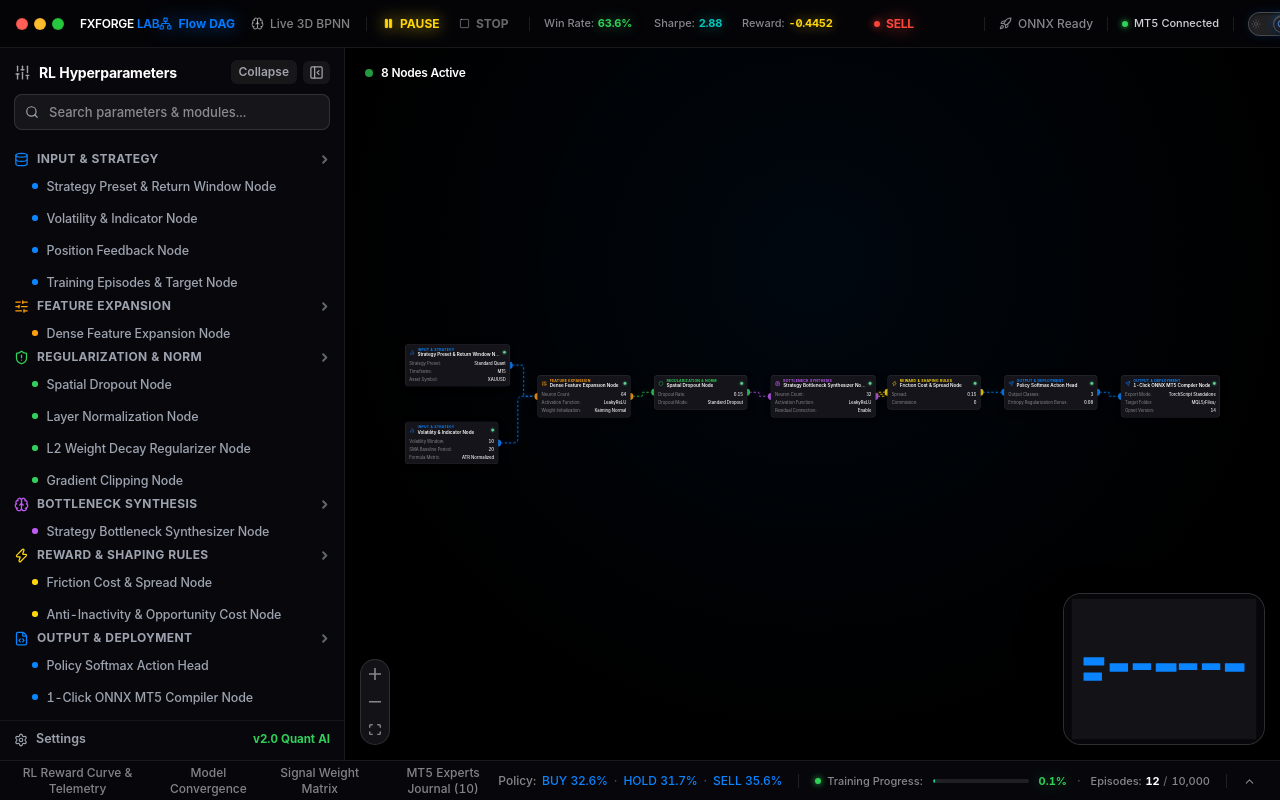
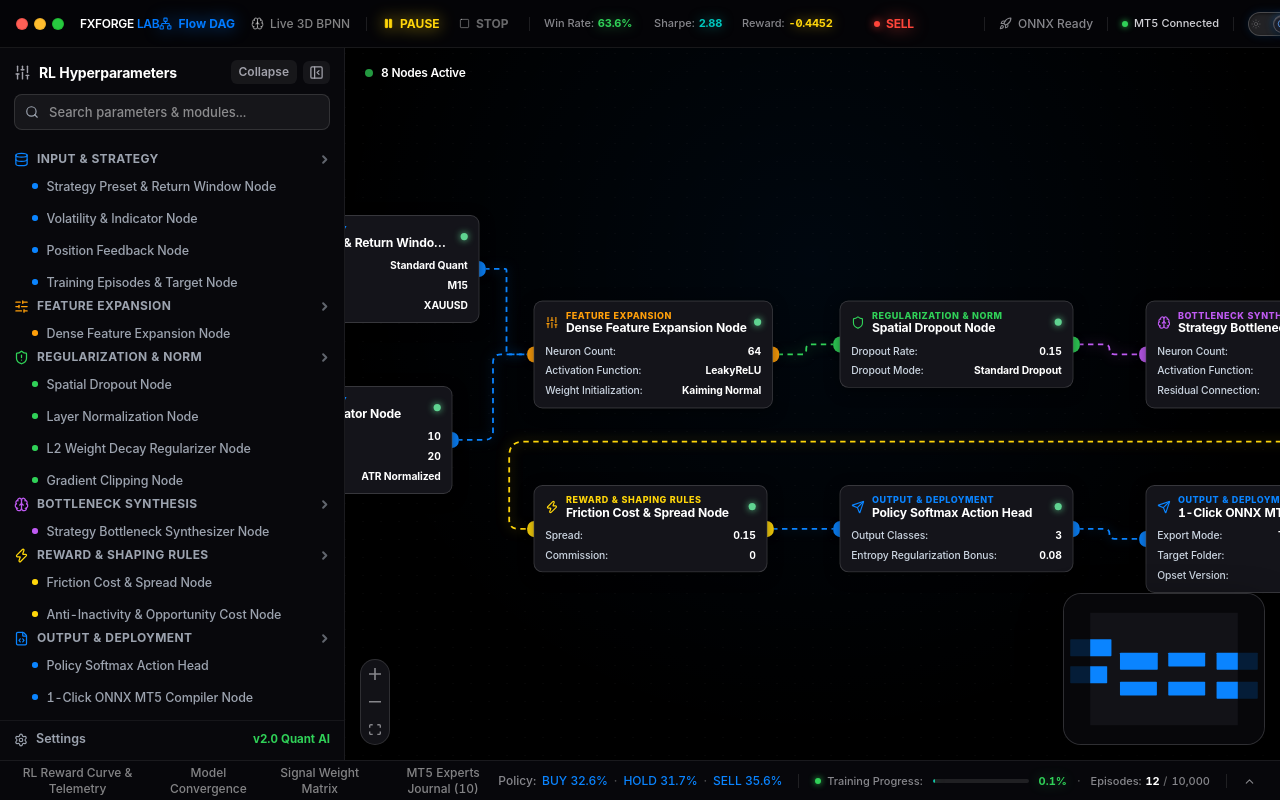
Before and after one commit to superman-owner/AI-RL-BPNN, a React (Vite) app: page / in a window 1280 px wide. Built offline with nearby package versions, Linux system fonts and the light colour scheme.

Commit message:
fix(typography): Optimize node layout into 2-Tier pipeline, boost font sizes & contrast, and enforce subpixel font rendering for 1080p sharp legibility

```diff
--- a/src/components/Flow/FlowCanvasView.tsx
+++ b/src/components/Flow/FlowCanvasView.tsx
@@ -29,7 +29,7 @@ const INITIAL_NODES: Node[] = [
   {
     id: 'node-1',
     type: 'nodeCard',
-    position: { x: 40, y: 80 },
+    position: { x: 50, y: 50 },
     data: {
       nodeType: 'strategy_preset_return',
       preset: 'Standard Quant',
@@ -42,7 +42,7 @@ const INITIAL_NODES: Node[] = [
   {
     id: 'node-2',
     type: 'nodeCard',
-    position: { x: 40, y: 280 },
+    position: { x: 50, y: 240 },
     data: {
       nodeType: 'volatility_indicator',
       vol_window: 10,
@@ -54,7 +54,7 @@ const INITIAL_NODES: Node[] = [
   {
     id: 'node-3',
     type: 'nodeCard',
-    position: { x: 380, y: 160 },
+    position: { x: 400, y: 145 },
     data: {
       nodeType: 'fc1_dense_expansion',
       units: '64',
@@ -67,7 +67,7 @@ const INITIAL_NODES: Node[] = [
   {
     id: 'node-4',
     type: 'nodeCard',
-    position: { x: 680, y: 160 },
+    position: { x: 740, y: 145 },
     data: {
       nodeType: 'spatial_dropout',
       rate: 0.15,
@@ -78,7 +78,7 @@ const INITIAL_NODES: Node[] = [
   {
     id: 'node-5',
     type: 'nodeCard',
-    position: { x: 980, y: 160 },
+    position: { x: 1080, y: 145 },
     data: {
       nodeType: 'fc2_bottleneck_synthesizer',
       units: '32',
@@ -90,7 +90,7 @@ const INITIAL_NODES: Node[] = [
   {
     id: 'node-6',
     type: 'nodeCard',
-    position: { x: 1280, y: 160 },
+    position: { x: 400, y: 350 },
     data: {
       nodeType: 'friction_spread_cost',
       spread_pip: 0.15,
@@ -101,7 +101,7 @@ const INITIAL_NODES: Node[] = [
   {
     id: 'node-7',
     type: 'nodeCard',
-    position: { x: 1580, y: 160 },
+    position: { x: 740, y: 350 },
     data: {
       nodeType: 'fc3_policy_action_head',
       classes: '3',
@@ -112,7 +112,7 @@ const INITIAL_NODES: Node[] = [
   {
     id: 'node-8',
     type: 'nodeCard',
-    position: { x: 1880, y: 160 },
+    position: { x: 1080, y: 350 },
     data: {
       nodeType: 'onnx_mt5_compiler',
       export_mode: 'TorchScript Standalone',
@@ -1343,10 +1343,10 @@ const FlowContent: React.FC = () => {
         selectionOnDrag={true}
         selectionMode={SelectionMode.Partial}
         panOnDrag={[1, 2]}
-        minZoom={0.3}
-        maxZoom={1.6}
+        minZoom={0.4}
+        maxZoom={1.8}
         fitView
-        fitViewOptions={{ padding: 0.15 }}
+        fitViewOptions={{ padding: 0.18, minZoom: 0.9, maxZoom: 1.15 }}
         proOptions={{ hideAttribution: true }}
       >
         <Background
--- a/src/components/nodes/NodeCard.tsx
+++ b/src/components/nodes/NodeCard.tsx
@@ -54,16 +54,16 @@ export default function NodeCard({ data, selected }: { data: any; selected?: boo
   return (
     <div
       style={{
-        minWidth: 240,
-        maxWidth: 270,
+        minWidth: 260,
+        maxWidth: 290,
         position: 'relative',
         background: isLight ? '#ffffff' : '#14141a',
-        opacity: executionMode === 'off' ? 0.55 : (isConnected ? 1 : 0.8),
+        opacity: executionMode === 'off' ? 0.55 : (isConnected ? 1 : 0.85),
         border: selected
           ? `1.5px solid ${accent}`
           : (isConnected
-            ? (isLight ? '1px solid rgba(0,0,0,0.1)' : '1px solid rgba(255,255,255,0.12)')
-            : (isLight ? '1px solid rgba(0,0,0,0.05)' : '1px solid rgba(255,255,255,0.06)')),
+            ? (isLight ? '1px solid rgba(0,0,0,0.12)' : '1px solid rgba(255,255,255,0.15)')
+            : (isLight ? '1px solid rgba(0,0,0,0.06)' : '1px solid rgba(255,255,255,0.08)')),
         borderRadius: '10px',
         boxShadow: selected
           ? (isLight ? `0 0 0 1px ${accent}, 0 8px 24px rgba(0,0,0,0.12)` : `0 0 0 1px ${accent}, 0 8px 24px rgba(0,0,0,0.6)`)
@@ -71,6 +71,7 @@ export default function NodeCard({ data, selected }: { data: any; selected?: boo
         fontFamily: '-apple-system, BlinkMacSystemFont, "SF Pro Text", "SF Pro Display", system-ui, -apple-system, sans-serif',
         WebkitFontSmoothing: 'antialiased',
         MozOsxFontSmoothing: 'grayscale',
+        textRendering: 'optimizeLegibility',
         transition: 'border 0.15s ease, box-shadow 0.15s ease, opacity 0.15s ease, background 0.15s ease',
       }}
     >
@@ -81,22 +82,22 @@ export default function NodeCard({ data, selected }: { data: any; selected?: boo
           style={{
             display: 'flex',
             alignItems: 'center',
-            gap: 7,
-            padding: '8px 10px 4px 10px',
+            gap: 8,
+            padding: '9px 12px 5px 12px',
             background: 'transparent',
             borderBottom: 'none',
             borderTopLeftRadius: '9px',
             borderTopRightRadius: '9px',
           }}
         >
-          <GroupIcon size={14} color={isConnected ? accent : (isLight ? '#6e6e73' : '#86868b')} />
+          <GroupIcon size={15} color={isConnected ? accent : (isLight ? '#475569' : '#94a3b8')} />
           <div style={{ flex: 1, minWidth: 0 }}>
             <div
               style={{
-                fontSize: 9,
-                fontWeight: 700,
+                fontSize: 10,
+                fontWeight: 800,
                 letterSpacing: '0.06em',
-                color: isConnected ? accent : (isLight ? '#6e6e73' : '#86868b'),
+                color: isConnected ? accent : (isLight ? '#475569' : '#94a3b8'),
                 textTransform: 'uppercase',
                 lineHeight: 1.2,
                 whiteSpace: 'nowrap',
@@ -109,10 +110,10 @@ export default function NodeCard({ data, selected }: { data: any; selected?: boo
             </div>
             <div
               style={{
-                fontSize: 12,
-                fontWeight: 600,
+                fontSize: 13.5,
+                fontWeight: 700,
                 letterSpacing: '-0.015em',
-                color: isConnected ? (isLight ? '#1d1d1f' : '#ffffff') : (isLight ? '#6e6e73' : '#a1a1aa'),
+                color: isConnected ? (isLight ? '#0f172a' : '#ffffff') : (isLight ? '#334155' : '#e2e8f0'),
                 whiteSpace: 'nowrap',
                 overflow: 'hidden',
                 textOverflow: 'ellipsis',
@@ -127,19 +128,20 @@ export default function NodeCard({ data, selected }: { data: any; selected?: boo
           {/* Execution Status Badge: Only lit green when isConnected is true */}
           <span
             style={{
-              width: 7,
-              height: 7,
+              width: 8,
+              height: 8,
               borderRadius: '50%',
-              background: isConnected && statusColor ? statusColor : (isLight ? '#d1d1d6' : '#3f3f46'),
-              boxShadow: isConnected && statusColor ? `0 0 6px ${statusColor}` : 'none',
-              opacity: isConnected ? 1 : 0.4,
+              background: isConnected && statusColor ? statusColor : (isLight ? '#cbd5e1' : '#475569'),
+              boxShadow: isConnected && statusColor ? `0 0 8px ${statusColor}` : 'none',
+              opacity: isConnected ? 1 : 0.5,
+              flexShrink: 0,
             }}
             title={isConnected ? (execution?.detail || 'Connected & Active') : 'Disconnected / Standby (Not Active)'}
           />
         </div>
 
         {/* Node Body (พารามิเตอร์ย่อ) */}
-        <div style={{ padding: '4px 10px 8px 10px', display: 'flex', flexDirection: 'column', gap: 4 }}>
+        <div style={{ padding: '4px 12px 9px 12px', display: 'flex', flexDirection: 'column', gap: 5 }}>
         {def.fields.slice(0, 3).map((f) => {
           const val = data[f.key] ?? f.default;
           return (
@@ -150,16 +152,16 @@ export default function NodeCard({ data, selected }: { data: any; selected?: boo
                 alignItems: 'center',
                 justifyContent: 'space-between',
                 gap: 8,
-                fontSize: 11,
+                fontSize: 11.5,
                 letterSpacing: '-0.01em',
                 fontFamily: '-apple-system, BlinkMacSystemFont, "SF Pro Text", system-ui, sans-serif',
               }}
             >
-              <span style={{ color: isLight ? '#6e6e73' : '#86868b', fontWeight: 400, flexShrink: 0 }}>{f.label}:</span>
+              <span style={{ color: isLight ? '#475569' : '#cbd5e1', fontWeight: 500, flexShrink: 0 }}>{f.label}:</span>
               <span
                 style={{
-                  color: isLight ? '#1d1d1f' : '#f5f5f7',
-                  fontWeight: 500,
+                  color: isLight ? '#0f172a' : '#ffffff',
+                  fontWeight: 650,
                   textAlign: 'right',
                   overflow: 'hidden',
                   textOverflow: 'ellipsis',
--- a/src/index.css
+++ b/src/index.css
@@ -435,6 +435,18 @@ input[type='number'] {
   -moz-appearance: textfield;
 }
 
+/*  Ultra-Sharp Canvas Text Rendering on 1080p Standard DPI Monitors */
+.react-flow__node {
+  -webkit-font-smoothing: subpixel-antialiased !important;
+  -moz-osx-font-smoothing: grayscale !important;
+  text-rendering: optimizeLegibility !important;
+  transform: translateZ(0);
+}
+
+.react-flow__node * {
+  text-rendering: optimizeLegibility !important;
+}
+
 /*  Official Apple macOS Cursors for ReactFlow */
 /*  Official Apple macOS 2-Cursor System for ReactFlow */
 .react-flow__pane,
```
